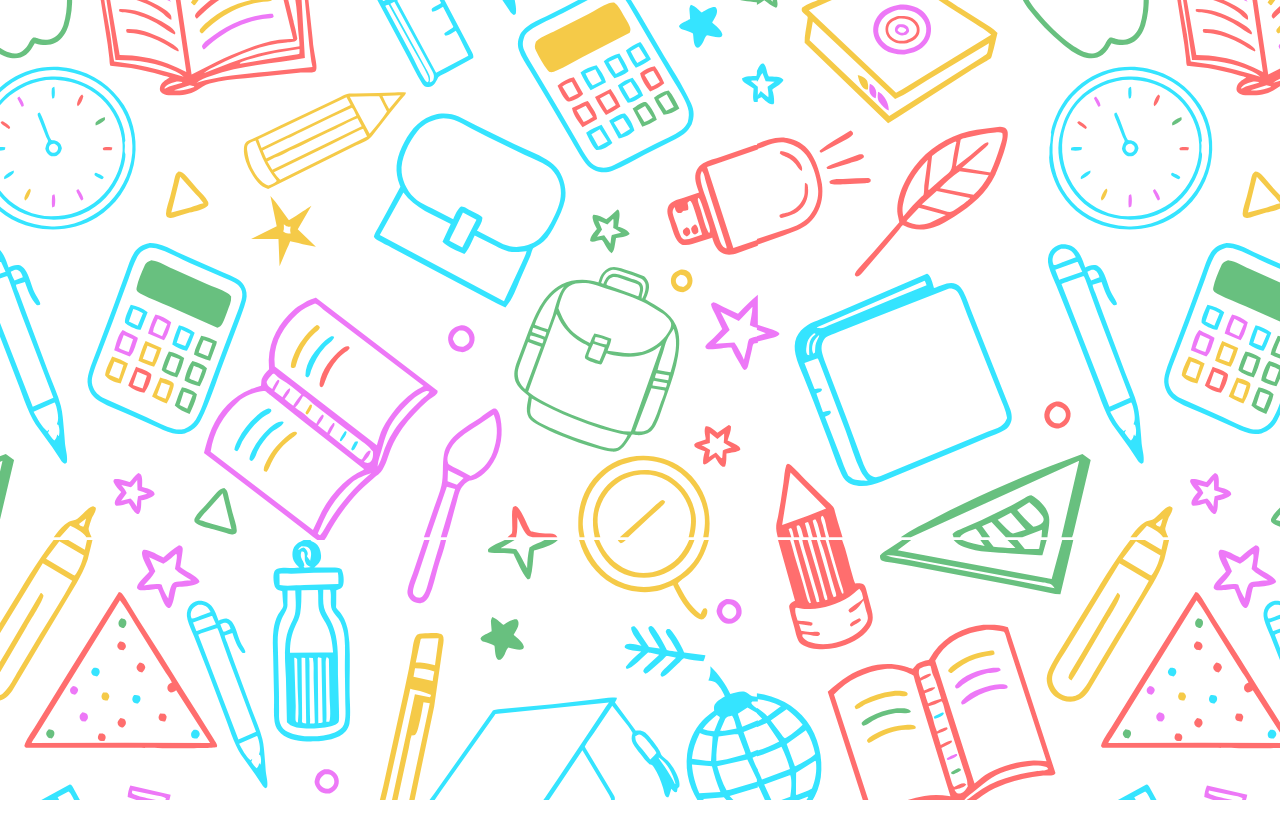
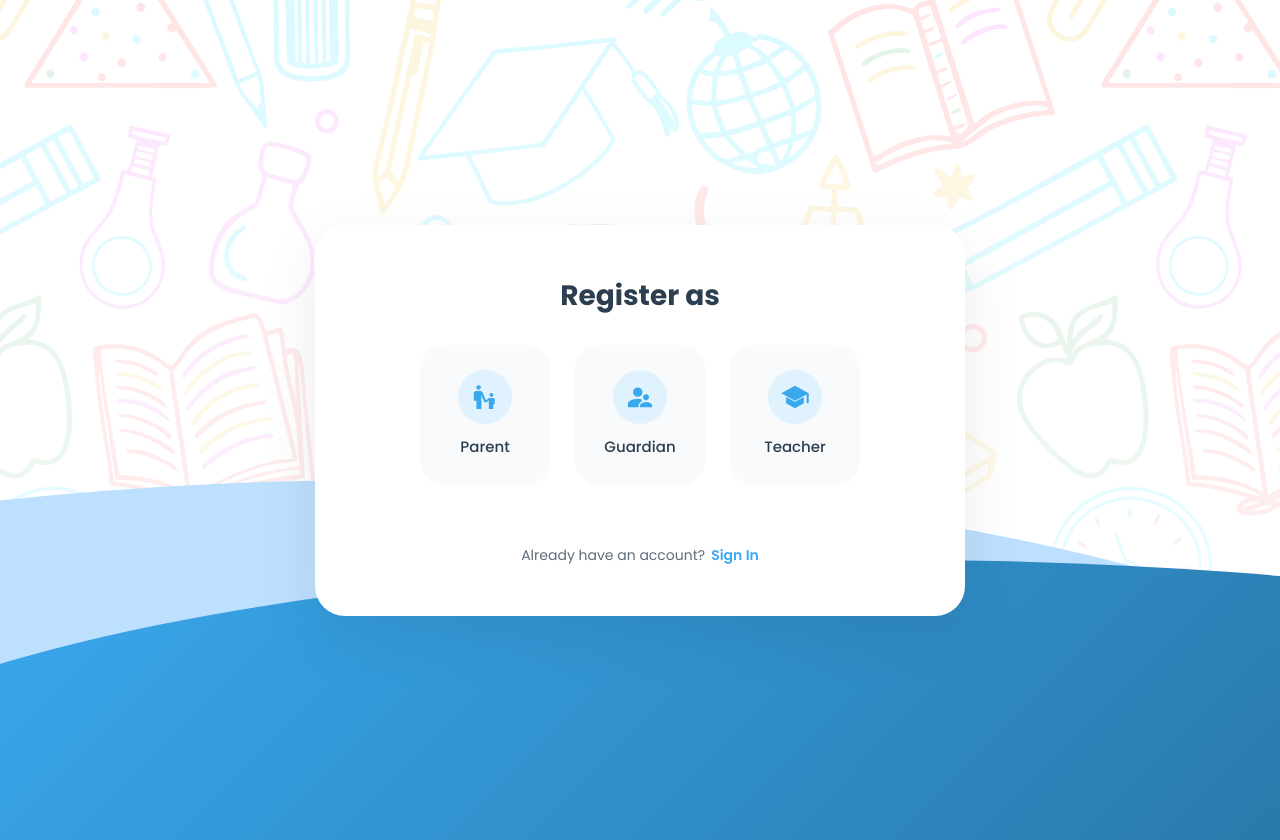
Before and after one commit to Pochannn03/LuMINI-By-Luminex, a React (Vite) app in the folder frontend/: page /register in a window 1280 px wide. Before the commit this address had no page. Before the commit the page ends 800 px from the top, so only its background shows below. Built offline with nearby package versions, Linux system fonts and the light colour scheme.

Commit message:
Added register, will start registration

```diff
--- a/frontend/src/App.jsx
+++ b/frontend/src/App.jsx
@@ -1,7 +1,7 @@
 import { Routes, Route } from 'react-router-dom';
 import Login from './pages/auth/Login';
+import Register from './pages/auth/Register';
 import Landing from './pages/Landing';
-// import Register from './pages/Register';
 // import ParentRegistration from './pages/auth/ParentRegistration';
 // import ParentDashboard from './pages/ParentDashboard';
 
@@ -12,8 +12,8 @@ export default function App() {
       <Routes>
         <Route path="/" element={<Landing />} />
         <Route path="/login" element={<Login />} />
-        {/* <Route path="/register" element={<Register />} />
-        <Route path="/parentregister" element={<ParentRegistration />} />
+        <Route path="/register" element={<Register />} />
+        {/*<Route path="/parentregister" element={<ParentRegistration />} />
         <Route path="/parent-dashboard" element={<ParentDashboard />} /> */}
 
       </Routes>
--- a/frontend/src/index.css
+++ b/frontend/src/index.css
@@ -10,6 +10,11 @@
   --yellow-text: #ffb300;
   --green: #4ade80;
   --white: #ffffff;
+    --bg-gray: #f8fafc;
+  --wave-front: #39a8ed;
+  --wave-back: #bde0fe;
+  --shadow-card: 0 20px 60px rgba(0, 0, 0, 0.08);
+  --shadow-hover: 0 10px 25px rgba(57, 168, 237, 0.25);
 }
 
 body{
@@ -111,3 +116,34 @@ a:hover {
   color: var(--brand-blue);
   transform: translateY(-3px);
 }
+
+.card-wrapper {
+  display: flex;
+  flex-direction: column;
+  justify-content: center;
+  align-items: center;
+
+  height: 140px;
+  width: 130px;
+
+  background-color: var(--bg-gray);
+  border: 2px solid transparent;
+  border-radius: 24px;
+
+  text-decoration: none;
+  transition: all 0.25s ease;
+  cursor: pointer;
+  position: relative;
+  overflow: hidden;
+}
+
+.card-wrapper:hover {
+  transform: translateY(-8px);
+  background-color: var(--white);
+  border-color: var(--brand-blue);
+  box-shadow: var(--shadow-hover);
+}
+
+.card-wrapper:active {
+  transform: scale(0.96);
+}
--- a/frontend/src/pages/Landing.jsx
+++ b/frontend/src/pages/Landing.jsx
@@ -24,7 +24,7 @@ export default function Landing() {
             <span className="background-custom text-cbrand-blue inline-block py-[8px] px-[16px] rounded-full text-[12px] font-bold uppercase tracking-wider mb-[24px]">Ver 1.0 Release</span>
 
             <h1 className="text-cdark text-[36px] font-extrabold leading-tight mb-5 lg:text-[48px]">
-              Stay Connected with your School.
+              Stay Connected with your School
             </h1>
 
             <p className="text-cdark text-[16px] leading-relaxed mb-8 lg:text-[18px]">
--- a/frontend/src/pages/auth/Login.jsx
+++ b/frontend/src/pages/auth/Login.jsx
@@ -50,7 +50,6 @@ export default function Login() {
       if (response.ok) {
         navigate('/dashboard');
       } else {
-        // If status is 401 (Unauthorized), force the message
         if (response.status === 401) {
           setError("Invalid Credentials");
         } else {
@@ -120,9 +119,7 @@ export default function Login() {
               Don't have an account?
             </div>
 
-            <a href="#" className="btn btn-outline mt-4">
-              Register
-            </a>
+            <Link to="/register" className="btn btn-outline mt-4">Sign Up</Link>
 
           </form>
 
--- /dev/null
+++ b/frontend/src/pages/auth/Register.jsx
@@ -0,0 +1,51 @@
+import React from "react";
+import { Link } from 'react-router-dom';
+import '../../styles/register.css';
+
+
+
+export default function Register(){
+  return(
+    <div className="register-page-wrapper relative flex w-full justify-center items-center min-h-screen p-5 z-10 overflow-hidden">
+      <div className="relative flex w-full justify-center items-center min-h-screen p-5 z-10 overflow-hidden">
+        <div className="selection-wrapper max-w-[480px] lg:max-w-[650px] lg:p-[60px]">
+          <h1 className="text-[32px] pb-5">Register as</h1>
+
+          <div className="cards-container">
+
+            <Link to={"#"} className="card-wrapper lg:h-40 lg:w-40">
+              <div className="svg-wrapper">
+                <div className="svg-icon-holder parent-icon">
+                </div>
+              </div>
+              <span className="text-cdark text-[15px] font-medium">Parent</span>
+            </Link>
+
+            <Link to={"#"} className="card-wrapper lg:h-40 lg:w-40 ">
+              <div className="svg-wrapper">
+                <div className="svg-icon-holder guardian-icon">
+                </div>
+              </div>
+              <span className="text-cdark text-[15px] font-medium">Guardian</span>
+            </Link>
+
+            <Link to={"#"} className="card-wrapper lg:h-40 lg:w-40 ">
+              <div className="svg-wrapper">
+                <div className="svg-icon-holder teacher-icon">
+                </div>
+              </div>
+              <span className="text-cdark text-[15px] font-medium">Teacher</span>
+            </Link>
+
+          </div>
+
+          <div className="flex justify-center items-center w-full pt-5 mt-2.5">
+            <p className="text-clight text-[14px] mr-1.5"> Already have an account?</p>
+            <Link to="/login" className="login-link">Sign In</Link>
+          </div>
+
+        </div>
+      </div>
+    </div>
+  )
+}
--- /dev/null
+++ b/frontend/src/styles/register.css
@@ -0,0 +1,119 @@
+.register-page-wrapper::before {
+  content: "";
+  position: absolute;
+  bottom: 0;
+  left: 0;
+  width: 100%;
+  height: 45vh;
+
+  background-color: var(--wave-back);
+  clip-path: ellipse(90% 100% at 30% 100%);
+  z-index: -2;
+}
+
+.register-page-wrapper::after {
+  content: "";
+  position: absolute;
+  bottom: 0;
+  left: 0;
+  width: 100%;
+  height: 35vh;
+
+  background: linear-gradient(135deg, var(--brand-blue) 0%, var(--brand-dark) 100%); /* variables from main.css */
+
+  clip-path: ellipse(90% 100% at 70% 100%);
+  z-index: -1;
+}
+
+.selection-wrapper {
+  display: flex;
+  flex-direction: column;
+  align-items: center;
+
+  background-color: var(--white);
+
+  width: 100%;
+  padding: 50px 30px;
+
+  border-radius: 30px;
+  box-shadow: var(--shadow-card);
+
+  animation: floatIn 0.8s cubic-bezier(0.2, 0.8, 0.2, 1) forwards;
+}
+
+.svg-wrapper {
+  display: flex;
+  justify-content: center;
+  align-items: center;
+
+  height: 54px;
+  width: 54px;
+  border-radius: 50%;
+  background-color: #e0f2fe;
+  margin-bottom: 12px;
+  transition: background-color 0.2s;
+}
+
+.svg-icon-holder {
+  height: 28px;
+  width: 28px;
+  background-size: contain;
+  background-repeat: no-repeat;
+  background-position: center;
+  transition: filter 0.2s;
+}
+
+.card-wrapper:hover .svg-wrapper {
+  background-color: #39a8ed;
+}
+
+.svg-icon-holder {
+  height: 28px;
+  width: 28px;
+  background-size: contain;
+  background-repeat: no-repeat;
+  background-position: center;
+  transition: filter 0.2s;
+}
+
+.cards-container {
+  display: flex;
+  flex-wrap: wrap;
+  justify-content: center;
+  align-items: center;
+  gap: 25px;
+  width: 100%;
+  margin-bottom: 30px;
+}
+
+.card-wrapper:hover .svg-icon-holder {
+  filter: brightness(0) invert(1);
+}
+
+.parent-icon {
+  background-image: url("../assets/parent.svg");
+}
+
+.guardian-icon {
+  background-image: url("../assets/guardian.svg");
+}
+
+.teacher-icon {
+  background-image: url("../assets/teacher.svg");
+}
+
+.login-link {
+  font-size: 14px;
+  font-weight: 600;
+  color: var(--brand-blue);
+  text-decoration: none;
+}
+
+.login-link:hover {
+  text-decoration: underline;
+}
+
+@keyframes floatIn {
+  from { transform: translateY(40px); opacity: 0; }
+  to { transform: translateY(0); opacity: 1; }
+}
```
Also changed, not shown: frontend/src/pages/auth/register/GuardianRegistration.jsx (added).
